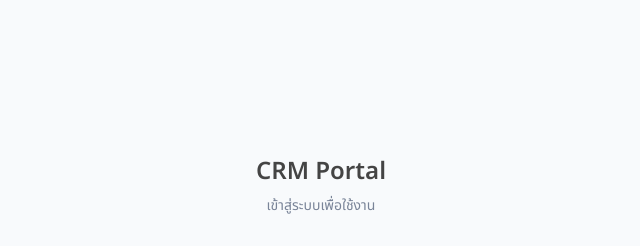
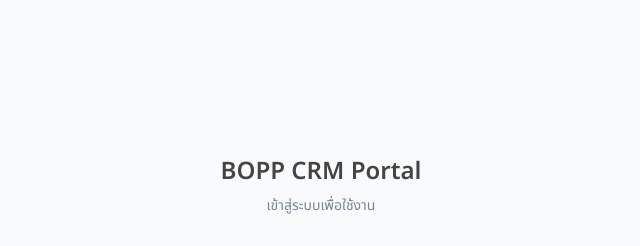
Before and after one commit to algnot/crm-portal-frontend, a Next.js app: page /login in a window 1280 px wide. Shown: the top 246 px of the page, without its empty margins (319-959 px from the left). Built offline with nearby package versions, Linux system fonts and the light colour scheme; no server answers.

Commit message:
Update application title to "BOPP CRM Portal" in layout and login form for consistent branding.

```diff
--- a/app/layout.tsx
+++ b/app/layout.tsx
@@ -5,8 +5,7 @@ import { Noto_Sans_Thai } from "next/font/google";
 import AppProvider from "@/providers/app-provider";
 
 export const metadata: Metadata = {
-  title: "CRM Portal",
-  description: "CRM Portal",
+  title: "BOPP CRM Portal",
 };
 
 const notoSansThai = Noto_Sans_Thai({
--- a/components/auth/LoginForm.tsx
+++ b/components/auth/LoginForm.tsx
@@ -60,7 +60,7 @@ export default function LoginForm() {
       <div className="w-full max-w-md">
         <div className="mb-8 text-center">
           <h1 className="text-2xl font-semibold text-defualt-text">
-            CRM Portal
+            BOPP CRM Portal
           </h1>
           <p className="mt-2 text-sm text-gray-100">เข้าสู่ระบบเพื่อใช้งาน</p>
         </div>
```
